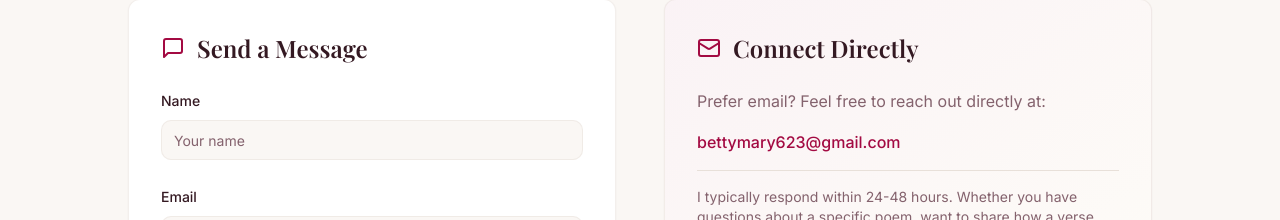
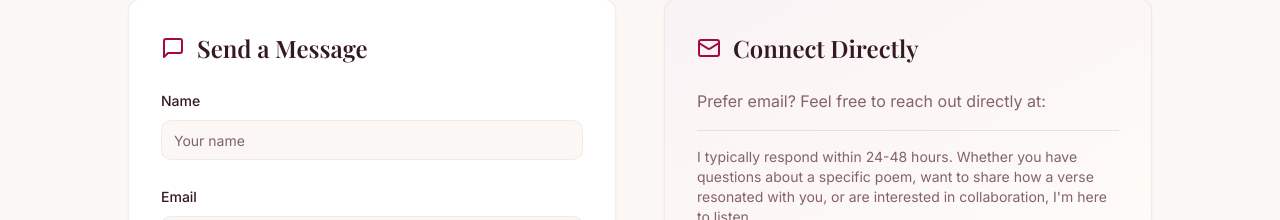
Before and after one commit to Flopchamp/whispering-pages-main, a React (Vite) app: page /contact in a window 1280 px wide. Shown: the part 350-570 px from the top of the page. Built offline with nearby package versions, Linux system fonts and the light colour scheme; no server answers; the HTML template or start-up script is replaced by a standard one.

Commit message:
feat: replace hardcoded email with environment variable for contact email in Contact component

```diff
--- a/src/pages/Contact.tsx
+++ b/src/pages/Contact.tsx
@@ -33,7 +33,7 @@ const Contact = () => {
 
       toast({
         title: "Thank you for your message!",
-        description: "We'll get back to you at bettymary623@gmail.com as soon as possible.",
+        description: `We'll get back to you at ${import.meta.env.VITE_CONTACT_EMAIL} as soon as possible.`,
       });
 
       // Reset form
@@ -42,7 +42,7 @@ const Contact = () => {
       console.error('Error submitting form:', error);
       toast({
         title: "Error sending message",
-        description: "Please email us directly at bettymary623@gmail.com",
+        description: `Please email us directly at ${import.meta.env.VITE_CONTACT_EMAIL}`,
         variant: "destructive",
       });
     } finally {
@@ -169,10 +169,10 @@ const Contact = () => {
                   </p>
 
                   <a
-                    href="mailto:bettymary623@gmail.com"
+                    href={`mailto:${import.meta.env.VITE_CONTACT_EMAIL}`}
                     className="block text-primary hover:underline font-medium"
                   >
-                    bettymary623@gmail.com
+                    {import.meta.env.VITE_CONTACT_EMAIL}
                   </a>
 
                   <div className="pt-4 border-t border-border">
```
